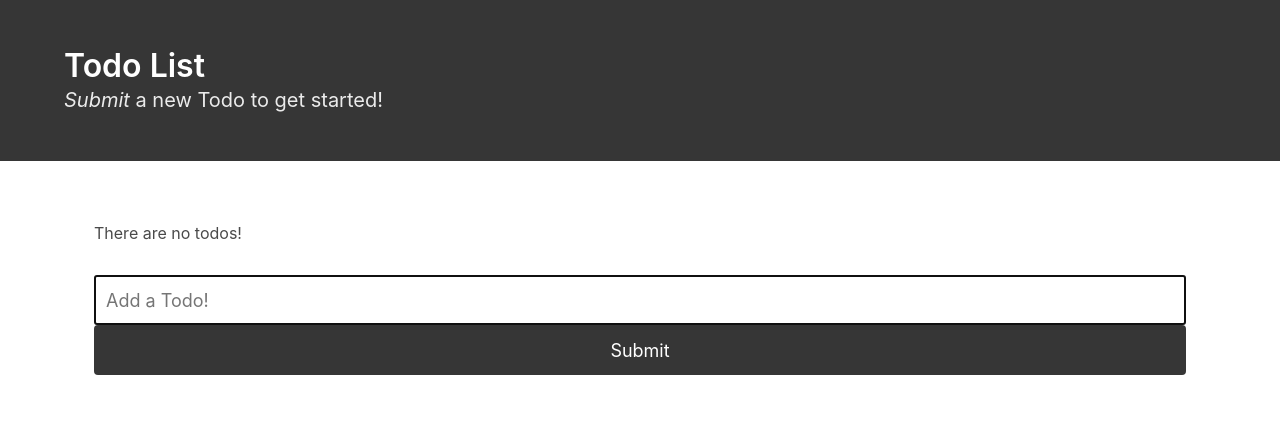
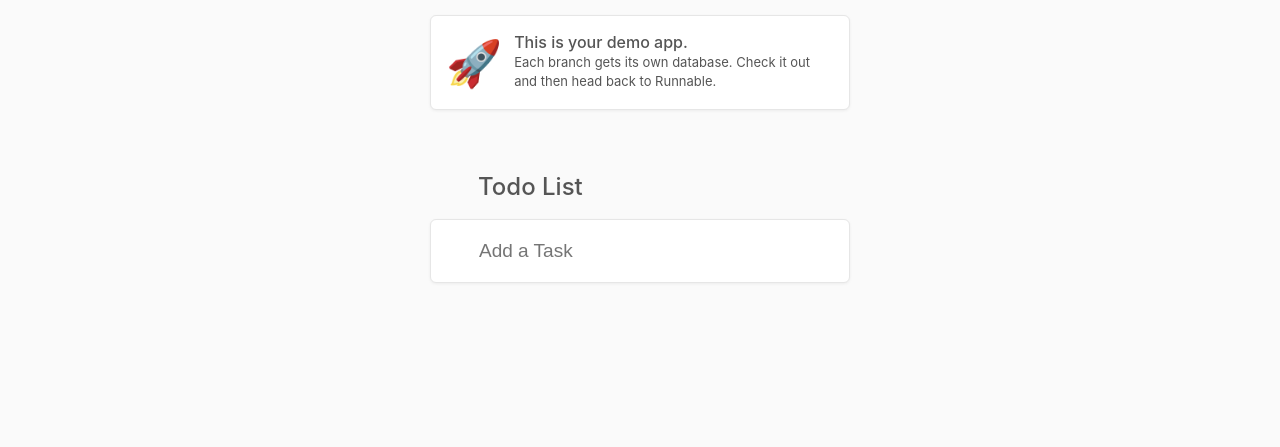
Before and after one commit to p4l-UserTester-2/django-starter, a Django app: page / in a window 1280 px wide. Shown: the top 447 px of the page. Run offline with Django 3.2, Linux system fonts and the light colour scheme; data that the repository does not hold is empty; some libraries are stand-ins or nearby versions.

Commit message:
Update styles to match other starter apps.

```diff
--- a/django_starter/forms.py
+++ b/django_starter/forms.py
@@ -6,5 +6,5 @@ class TaskForm(ModelForm):
     model = Task
     fields = ['content']
     widgets = {
-      'content': TextInput(attrs={'autofocus': 'autofocus', 'placeholder': 'Add a Todo!'}),
+      'content': TextInput(attrs={'autofocus': 'autofocus', 'placeholder': 'Add a Task', 'class': 'todo-list-item input'}),
     }
--- a/static/style.css
+++ b/static/style.css
@@ -1,23 +1,99 @@
-.hero {
-  margin-bottom: 30px;
-}
+body,
+ul,
+li,
+h1,
+p {
+  margin: 0;
+  padding: 0; }
+
+*,
+*::before,
+*::after {
+  box-sizing: border-box; }
+
+body {
+  background: #fafafa;
+  color: #555;
+  font-family: -apple-system, BlinkMacSystemFont, 'Helvetica Neue', sans-serif;
+  line-height: 1.4; }
+
+.container {
+  margin: 0 auto;
+  max-width: 450px;
+  padding: 15px; }
+
+.h1 {
+  font-size: 24px;
+  font-weight: 500;
+  margin-top: 60px;
+  padding-left: 48px; }
 
 .todo-list {
-  padding: 30px;
-}
+  background: white;
+  border: 1px solid #e6e6e6;
+  border-radius: 6px;
+  box-shadow: 0 1px 3px rgba(0, 0, 0, 0.06);
+  margin: 15px 0 150px; }
 
-.addTodo {
-  margin-top: 30px;
-}
+.todo-list-item {
+  display: -webkit-box;
+  display: -ms-flexbox;
+  display: flex;
+  font-size: 19px;
+  padding: 18px;
+  width: 100%; }
+  .todo-list-item + .add-todo,
+  .todo-list-item + .todo-list-item {
+    border-top: 1px solid #e6e6e6; }
 
 .addTodo label {
-  display: none;
-}
+  display: none; }
 
-.addTodo input {
-  width: 100%;
-  height: 50px;
-  padding: 10px;
-  resize: vertical;
-  font-size: 18px;
-}
+.button-complete {
+  background: #fff;
+  border: 3px solid #e6e6e6;
+  border-radius: 6px;
+  cursor: pointer;
+  -webkit-box-flex: 0;
+      -ms-flex: 0 0 auto;
+          flex: 0 0 auto;
+  height: 18px;
+  margin: 4px 12px 0 0;
+  width: 18px; }
+
+.button-edit {
+  color: #888;
+  font-size: 15px;
+  margin-left: auto;
+  position: relative;
+  top: 4px; }
+
+.input {
+  background: none;
+  border: none;
+  color: inherit;
+  line-height: inherit;
+  outline: none;
+  padding-left: 48px; }
+
+.notification {
+  background: #fff;
+  border: 1px solid #e6e6e6;
+  border-radius: 6px;
+  border-width: 1px;
+  box-shadow: 0 1px 3px rgba(0, 0, 0, 0.06);
+  color: #555;
+  display: -webkit-box;
+  display: -ms-flexbox;
+  display: flex;
+  padding: 15px; }
+
+.emoji {
+  font-size: 45px;
+  margin-right: 12px; }
+
+.weight-strong {
+  font-weight: 500; }
+
+.small {
+  font-size: 13px; }
--- a/templates/base.html
+++ b/templates/base.html
@@ -1,9 +1,9 @@
 <!DOCTYPE html>
 <html lang="en">
 <head>
-    <link rel="stylesheet" href="https://cdnjs.cloudflare.com/ajax/libs/bulma/0.2.3/css/bulma.min.css" />
     <link rel="shortcut icon" href="static/favicon.png">
     <link rel="stylesheet" href="static/style.css" />
+    <script src="https://cdnjs.cloudflare.com/ajax/libs/js-cookie/2.1.3/js.cookie.min.js"></script>
     <title>{% block title %}Todo List{% endblock %}</title>
 </head>
 <body>
--- a/templates/index.html
+++ b/templates/index.html
@@ -1,42 +1,49 @@
-{% extends "base.html" %}
+{% extends 'base.html' %}
 
 {% block content %}
-  <section class="hero is-dark" id="header">
-    <div class="hero-body">
   <div class="container">
-        <h1 class="title">Todo List</h1>
-        <h2 class="subtitle"><em>Submit</em> a new Todo to get started!</h2>
+    <div class="notification">
+      <div class="emoji">🚀</div>
+      <div>
+        <p class="weight-strong">This is your demo app.</p>
+        <p class="small">Each branch gets its own database. Check it out and then head back to Runnable.</p>
       </div>
     </div>
-  </section>
 
-  <div class="container todo-list">
-    {% if tasks|length < 1 %}
-    <p>There are no todos!</p>
-    {% endif %}
+    <h1 class="h1">Todo List</h1>
+
+    <ul class="todo-list">
+
       {% for task in tasks %}
-    <article class="media">
-      <div class="media-content">
-        <div class="content">
-          <p>
+      <li class="todo-list-item">
+        <a class="button-complete" onclick="deleteTodo({{ task.id }})"></a>
         {{ task.content }}
-          </p>
-        </div>
-      </div>
-      <div class="media-right">
-        <form method="post" action="/task/{{ task.id }}/delete" class="delete-form">
-          {% csrf_token %}
-          <input type="submit" value="Delete" class="button is-danger" />
-        </form>
-      </div>
-    </article>
+      </li>
       {% endfor %}
 
       <form method="post" action="/task/create" class="addTodo">
         {% csrf_token %}
         {{ form }}
-      <input type="submit" value="Submit" class="button is-dark is-fullwidth" />
       </form>
 
+    </ul>
   </div>
+
+  <script>
+    function deleteTodo (id) {
+      fetch(`/task/${id}/delete`, {
+        method: 'POST',
+        credentials: 'same-origin',
+        headers: {
+          'X-CSRFToken': Cookies.get('csrftoken')
+        }
+      })
+      .then(function (response) {
+        location.reload()
+      })
+      .catch(function (err) {
+        console.log('Could not delete', err)
+      })
+    }
+  </script>
 {% endblock %}
```
Lines whose indentation alone changed are shown as unchanged.
